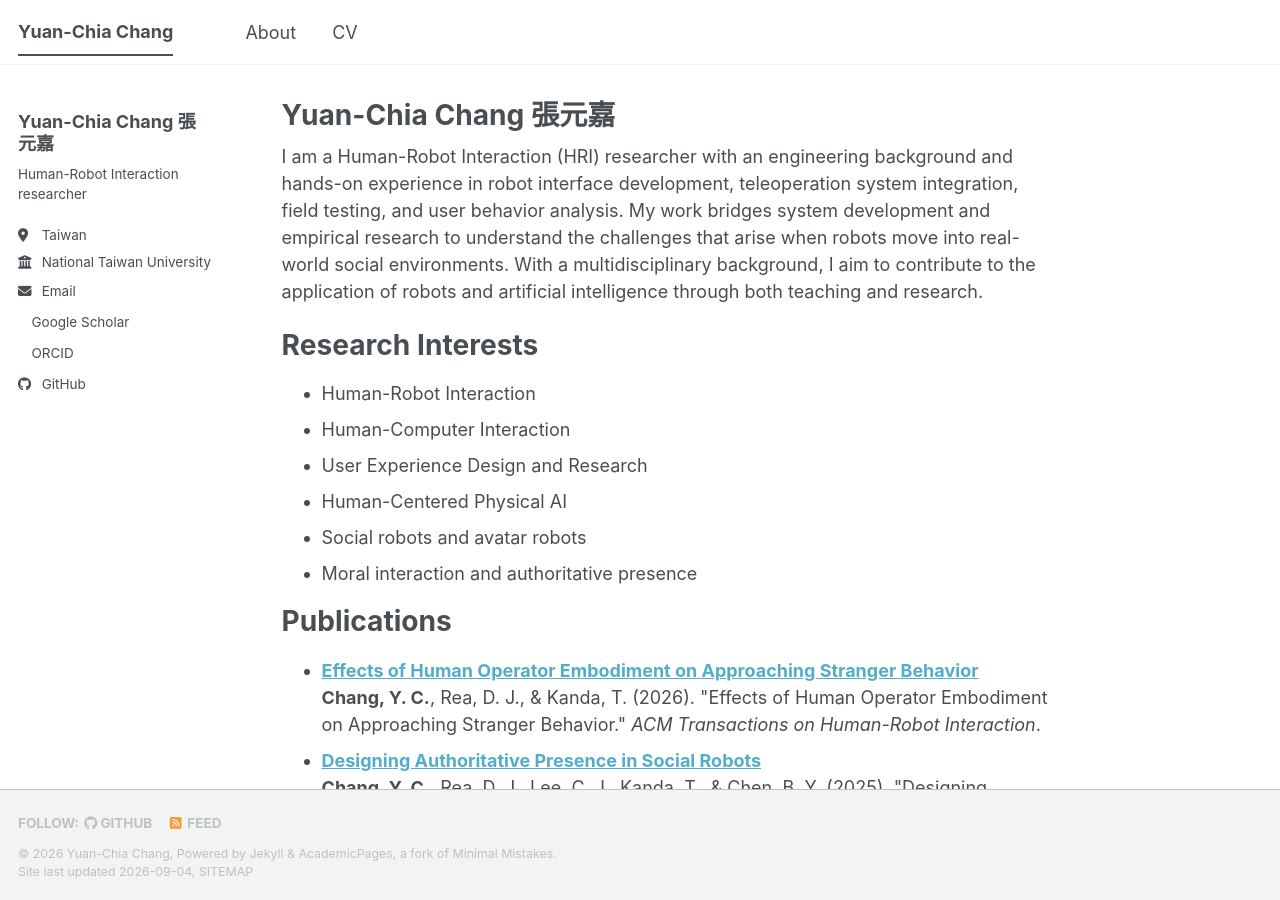
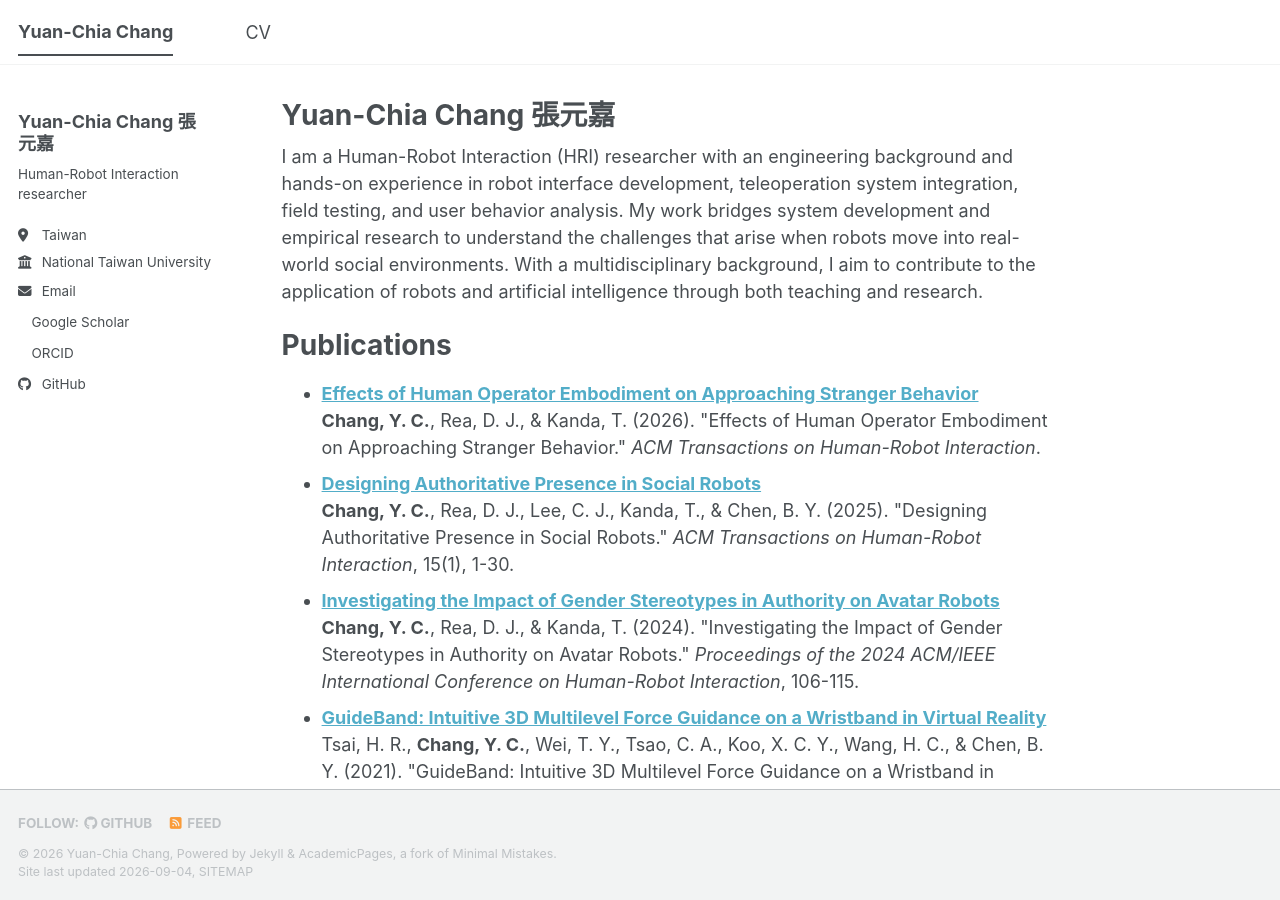
Before and after one commit to changyuanchia/changyuanchia.github.io, a Jekyll site: the page built from _pages/about.md, in a window 1280 px wide and 900 px high. Built offline with Jekyll 4.4.1, drawn with Linux system fonts in a browser that asks for light colours; a style sheet for code colours, icons or effects is not loaded.

Commit message:
Remove About from navigation

```diff
--- a/_data/navigation.yml
+++ b/_data/navigation.yml
@@ -1,6 +1,3 @@
 main:
-  - title: "About"
-    url: /
-
   - title: "CV"
     url: /files/Yuan-Chia-Chang-CV.pdf
--- a/_pages/about.md
+++ b/_pages/about.md
@@ -11,16 +11,6 @@ I am a Human-Robot Interaction (HRI) researcher with an engineering background a
 With a multidisciplinary background, I aim to contribute to the application of robots and artificial intelligence through both teaching and research.
 
 
-Research Interests
-======
-
-- Human-Robot Interaction
-- Human-Computer Interaction
-- User Experience Design and Research
-- Human-Centered Physical AI
-- Social robots and avatar robots
-- Moral interaction and authoritative presence
-
 Publications
 ======
 
```
